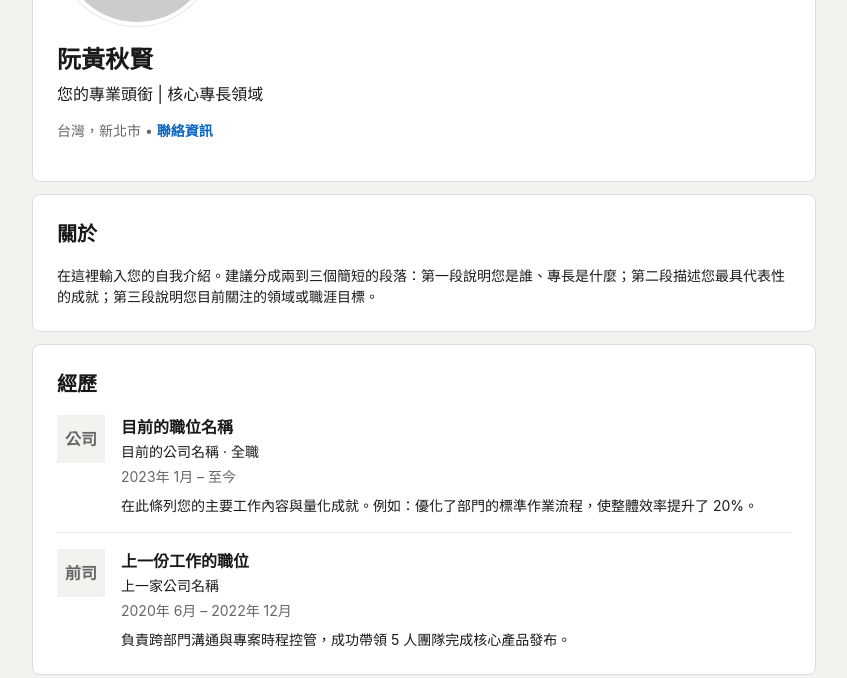
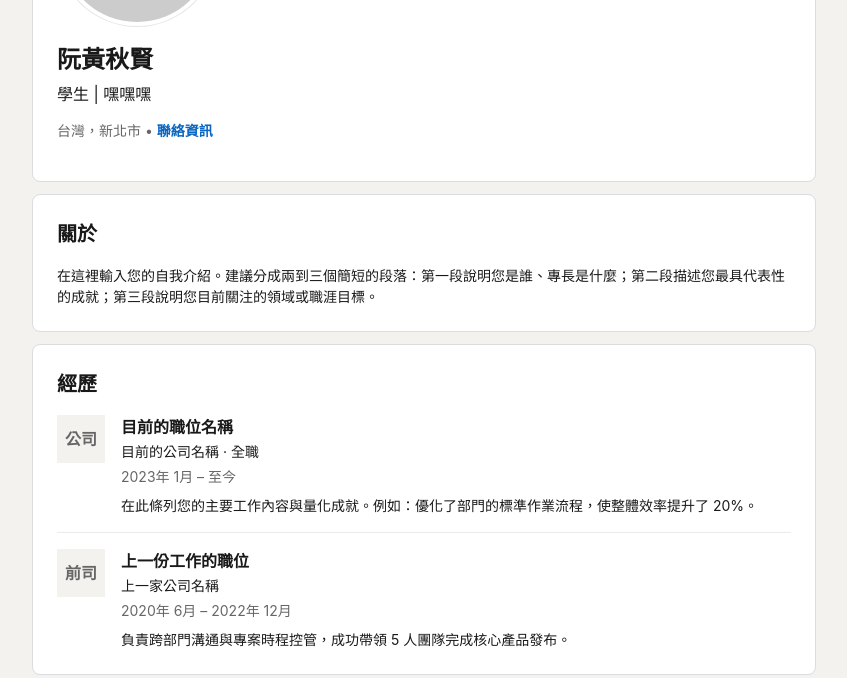
Before and after one commit to nuynheni-stack/h, a plain HTML site: page index.html in a window 1280 px wide. Shown: the part 243-921 px from the top of the page, without its empty margins (216-1063 px from the left). Drawn offline with Linux system fonts and the light colour scheme; placeholder pictures from the web are drawn by us.

Commit message:
Update index.html

```diff
--- a/index.html
+++ b/index.html
@@ -166,7 +166,7 @@
             <img src="您的個人相片路徑.jpg" alt="您的相片" class="profile-pic" onerror="this.src='https://via.placeholder.com/152';">
 
             <h1 class="name">阮黃秋賢</h1>
-            <p class="headline">您的專業頭銜 | 核心專長領域</p>
+            <p class="headline">學生 | 嘿嘿嘿</p>
             <p class="location">台灣，新北市 • <a href="mailto:your.email@example.com" style="color: #0a66c2; text-decoration: none; font-weight: 600;">聯絡資訊</a></p>
         </div>
     </div>
```
